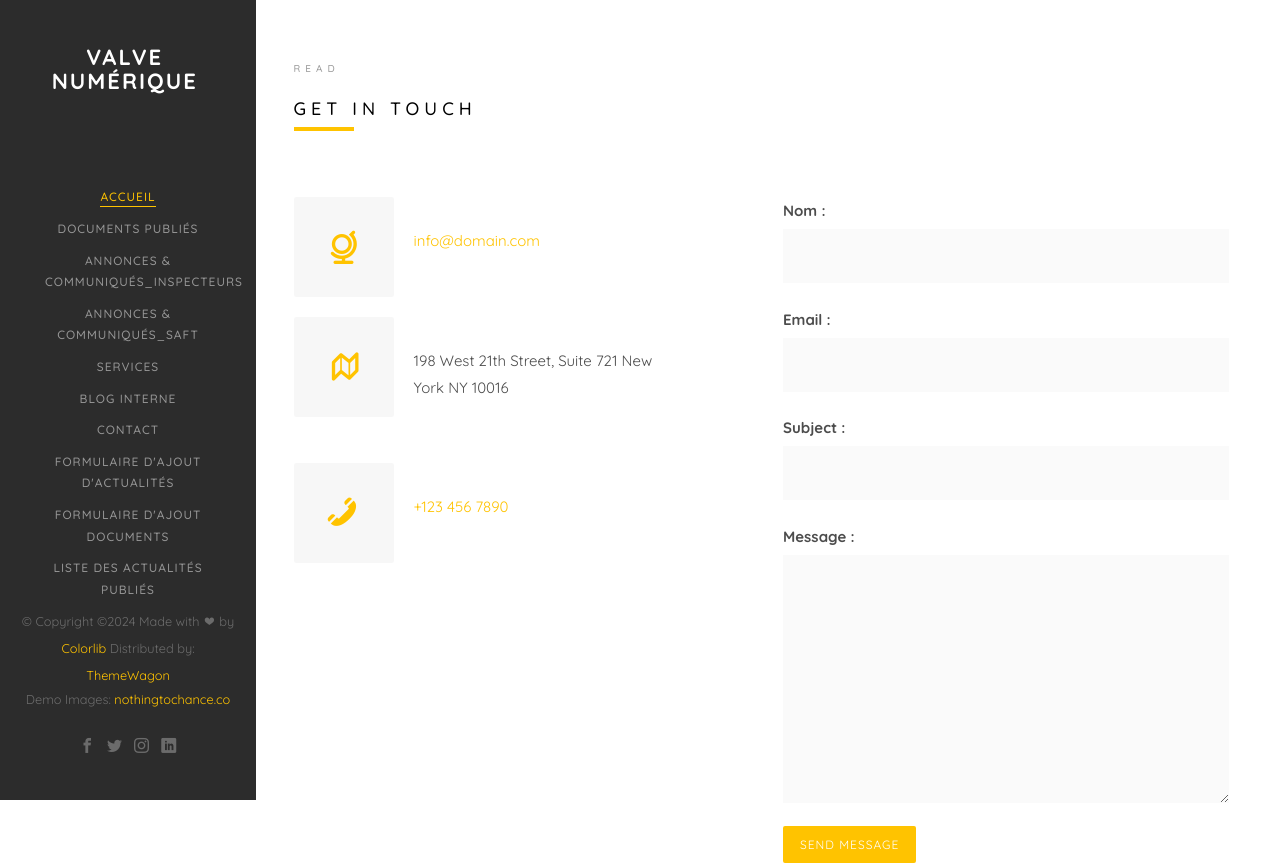
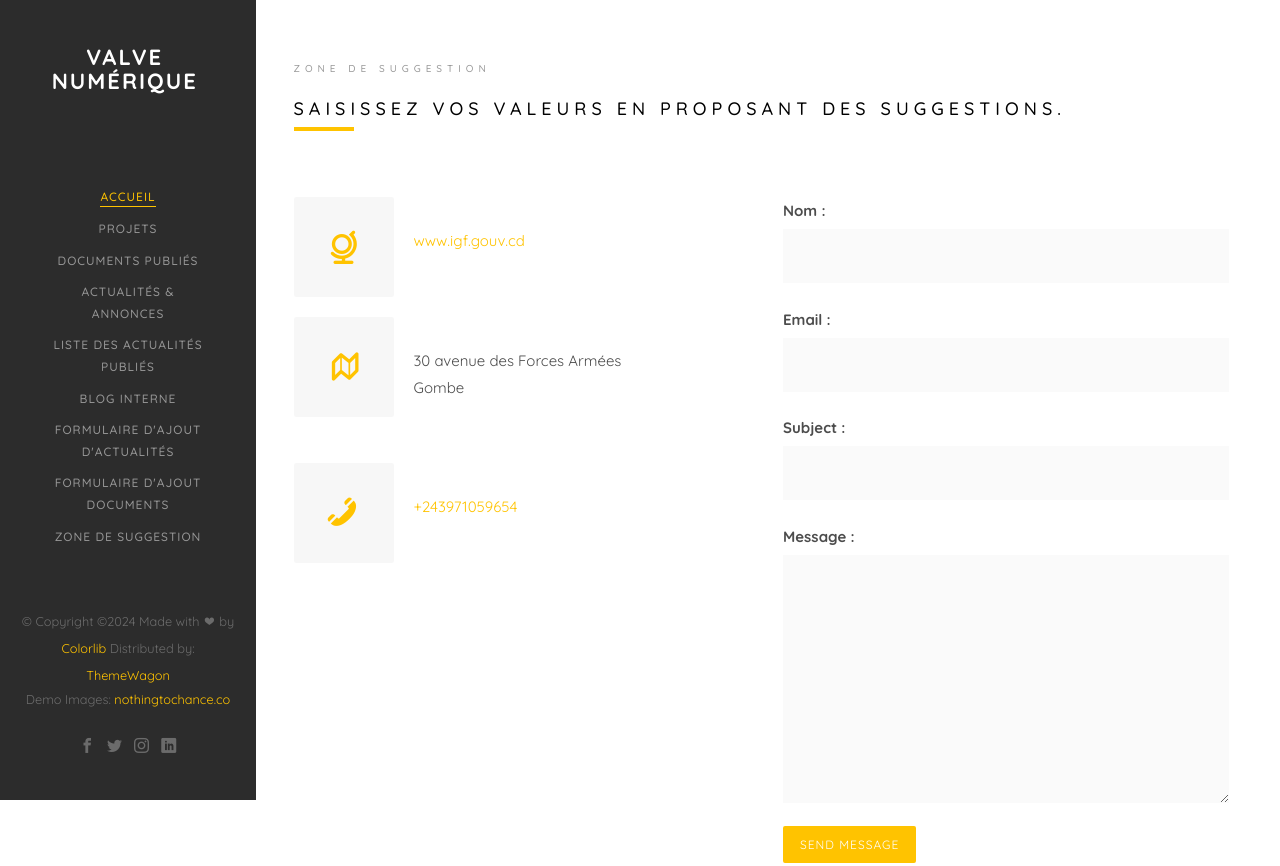
Before and after one commit to Dglory001/e-valve, a Django app: page /contactform in a window 1280 px wide. Shown: the top 866 px of the page. Run offline with Django 5.2, Linux system fonts and the light colour scheme; some libraries are stand-ins or nearby versions; some web fonts are replaced.

Commit message:
my second commit

```diff
--- a/valve/admin.py
+++ b/valve/admin.py
@@ -14,4 +14,8 @@ admin.site.register(models.data_toggleigf)
 admin.site.register(models.TextAnnoncesaft)
 admin.site.register(models.data_toggleSaft)
 admin.site.register(models.Configimageblog)
-admin.site.register(models.Contact)
+admin.site.register(models.Suggestion)
+admin.site.register(models.TextProjetParagraph1)
+admin.site.register(models.TextProjetParagraph2)
+admin.site.register(models.TextProjetParagraph3)
+admin.site.register(models.TextProjetParagraph4)
--- a/valve/forms/zonsuggest_form.py
+++ b/valve/forms/zonsuggest_form.py
@@ -8,7 +8,7 @@ from django import forms
 
 class contform(ModelForm):
     class Meta:
-        model=models.Contact
+        model=models.Suggestion
         fields=['nom', 'email', 'subject', 'message']
         widgets= {
             "nom": forms.TextInput(attrs={'class':'form-control text-black'}),
--- a/valve/models.py
+++ b/valve/models.py
@@ -63,6 +63,8 @@ CATEGORIE_ACTU=[
 
 ]
 
+
+
 # Documents
 class Document(models.Model):
     nomdocument = models.CharField(max_length = 250, null = True, blank = True)
@@ -84,8 +86,9 @@ class Actualite(models.Model):
     def __str__(self):
         return str(self.titre)
 
-#Contact
-class Contact(models.Model):
+
+# Suggestion
+class Suggestion(models.Model):
     nom=models.CharField(max_length = 250, null = True, blank = True)
     email=models.EmailField(blank=True,null=True)
     subject=models.CharField(max_length = 250, null = True, blank = True)
@@ -164,6 +167,31 @@ class TextAnnoncesaft(models.Model):
     def __str__(self):
         return str(self.blocsaft1)
 
+class TextProjetParagraph1(models.Model):
+    titre1=models.CharField(max_length = 250, null = True, blank = True)
+    paragraphe1=models.TextField( null = True, blank = True)
+    def __str__(self):
+        return str(self.titre1)
+
+class TextProjetParagraph2(models.Model):
+    titre2=models.CharField(max_length = 250, null = True, blank = True)
+    paragraphe2=models.TextField( null = True, blank = True)
+    def __str__(self):
+        return str(self.titre2)
+
+class TextProjetParagraph3(models.Model):
+    titre3=models.CharField(max_length = 250, null = True, blank = True)
+    paragraphe3=models.TextField( null = True, blank = True)
+    def __str__(self):
+        return str(self.titre3)
+
+
+class TextProjetParagraph4(models.Model):
+    titre4=models.CharField(max_length = 250, null = True, blank = True)
+    paragraphe4=models.TextField( null = True, blank = True)
+    def __str__(self):
+        return str(self.titre4)
+
 class data_toggleSaft(models.Model):
     infodediecadre=models.TextField(null = True, blank = True)
     infodediecolla=models.TextField(null = True, blank = True)
--- a/valve/templates/blog.html
+++ b/valve/templates/blog.html
@@ -9,7 +9,8 @@
 					<div class="row">
 						<div class="col-md-6 col-md-offset-3 col-md-pull-3 animate-box" data-animate-effect="fadeInLeft">
 							<span class="heading-meta">Blog</span>
-							<h2 class="colorlib-heading">Read Blog</h2>
+							<h2 class="colorlib-heading"><p>Ce blog est un outil précieux pour notre institution, pour nous aider à améliorer la communication en interne. </p>
+						</h2>
 						</div>
 					</div>
 					<div class="row">
--- a/valve/templates/layout/layout.html
+++ b/valve/templates/layout/layout.html
@@ -61,15 +61,16 @@
 			<nav id="colorlib-main-menu" role="navigation">
 				<ul>
 					<li class="colorlib-active"><a href="{% url 'home'%}">Accueil</a></li>
+					<li><a href="{% url 'projet'%}">Projets</a></li>
 					<li><a href="{% url 'doc'%}">Documents publiés</a></li>
-					<li><a href="{% url 'ann_igf'%}">Annonces & Communiqués_Inspecteurs</a></li>
-					<li><a href="{% url 'ann_saft'%}">Annonces & Communiqués_Saft</a></li>
-					<li><a href="{% url 'service'%}">Services</a></li>
+					<li><a href=>Actualités & Annonces</a></li>
+
+
+					<li><a href="{% url 'listactualitepub'%}">Liste des Actualités Publiés</a></li>
 					<li><a href="{% url 'blog_interne'%}">Blog interne</a></li>
-					<li><a href="{% url 'contact'%}">Contact</a></li>
 					<li><a href="{% url 'form_actual'%}">Formulaire d'ajout d'actualités</a></li>
 					<li><a href="{% url 'formajout_doc'%}">Formulaire d'ajout documents</a></li>
-					<li><a href="{% url 'listactualitepub'%}">Liste des Actualités Publiés</a></li>
+					<li><a href="{% url 'contactform'%}">Zone de suggestion</a></li>
 				</ul>
 			</nav>
 
--- a/valve/templates/zonesuggestion.html
+++ b/valve/templates/zonesuggestion.html
@@ -8,8 +8,8 @@
 				<div class="colorlib-narrow-content">
 					<div class="row">
 						<div class="col-md-12 animate-box" data-animate-effect="fadeInLeft">
-							<span class="heading-meta">Read</span>
-							<h2 class="colorlib-heading">Get in Touch</h2>
+							<span class="heading-meta">Zone de Suggestion</span>
+							<h2 class="colorlib-heading">Saisissez vos valeurs en proposant des suggestions.</h2>
 						</div>
 					</div>
 					<div class="row">
@@ -19,7 +19,7 @@
 									<i class="icon-globe-outline"></i>
 								</div>
 								<div class="colorlib-text">
-									<p><a href="#">info@domain.com</a></p>
+									<p><a href="https://www.igf.gouv.cd/">www.igf.gouv.cd</a></p>
 								</div>
 							</div>
 
@@ -28,7 +28,7 @@
 									<i class="icon-map"></i>
 								</div>
 								<div class="colorlib-text">
-									<p>198 West 21th Street, Suite 721 New York NY 10016</p>
+									<p>30 avenue des Forces Armées Gombe</p>
 								</div>
 							</div>
 
@@ -37,7 +37,7 @@
 									<i class="icon-phone"></i>
 								</div>
 								<div class="colorlib-text">
-									<p><a href="tel://">+123 456 7890</a></p>
+									<p><a href="tel:++243971059654">+243971059654</a></p>
 								</div>
 							</div>
 						</div>
--- a/valve/urls.py
+++ b/valve/urls.py
@@ -27,8 +27,7 @@ urlpatterns = [
     path('ann_igf', views.ann_igf,name="ann_igf"),
     path('ann_saft', views.ann_saft,name="ann_saft"),
     path('blog_interne', views.blog_interne,name="blog_interne"),
-    path('service', views.service,name="service"),
-    path('contact', views.contact,name="contact"),
+    path('projet', views.projet,name="projet"),
     path('actu_accueil', views.actu_accueil,name="actu_accueil"),
     path('form_actual', views.form_actual, name="form_actual"),
     path('formajout_doc', views.formajout_doc, name="formajout_doc"),
--- a/valve/views.py
+++ b/valve/views.py
@@ -57,6 +57,7 @@ def home(request):
          print('###### ',e)
          return HttpResponse("ERROR - Formulaire invalide")
 
+# Creation views actualites
 
 
 # Create views Documents
@@ -149,15 +150,20 @@ def blog_interne(request):
          return HttpResponse("ERROR - Formulaire invalide")
 
 # Create views Blog
-def service(request):
+def projet(request):
     try:
+        txtprojetitre1= TextProjetParagraph1.objects.all()
+        txtparaprojet1= TextProjetParagraph1.objects.all()
         imageservice = ConfigImageigf.objects.get(pk=6)
         context={
             "titre":"service",
-            "image":imageservice
+            "image":imageservice,
+            "txtprojetitre1":txtprojetitre1,
+            "txtparaprojet1":txtparaprojet1
+
         }
         # Create a response
-        response = TemplateResponse(request,'services.html', context)
+        response = TemplateResponse(request,'projets.html', context)
 
         # Return the response
         return response
@@ -165,22 +171,6 @@ def service(request):
          print('###### ',e)
          return HttpResponse("ERROR - Formulaire invalide")
 
-
-# Create views Blog
-def contact(request):
-    try:
-
-        context={
-            "titre":"contact",
-        }
-        # Create a response
-        response = TemplateResponse(request,'contact.html', context)
-
-        # Return the response
-        return response
-    except Exception as e:
-         print('###### ',e)
-         return HttpResponse("ERROR - Formulaire invalide")
 
 
 # Create views Annonce Accueil
@@ -272,7 +262,7 @@ def formajout_doc(request):
         # Code exécuté si aucune exception n'est rencontrée
         pass
 
-# Formulaire Contact
+# Formulaire Suggestion
 def contactform(request):
     print('je suis forte')
     try:
@@ -280,7 +270,7 @@ def contactform(request):
         if request.method == "POST":
             form = contform(request.POST, request.FILES)
             if form.is_valid():
-                p = Contact()
+                p = Suggestion()
                 p.nom = form.cleaned_data["nom"]
                 p.email = form.cleaned_data["email"]
                 p.subject = form.cleaned_data["subject"]
```
Also changed, not shown: valve/templates/index.html (+10 -10 lines), valve/templates/projets.html (renamed from valve/templates/services.html, +11 -8 lines), db.sqlite3, static/css/animate.css, valve/migrations/0046_rename_contact_suggestion.py (added), valve/migrations/0047_textprojetparagraph1_textprojetparagraph2_and_more.py (added), valve/migrations/0048_textprojetparagraph3_and_more.py (added), valve/migrations/0049_alter_textprojetparagraph1_titre1_and_more.py (added).
